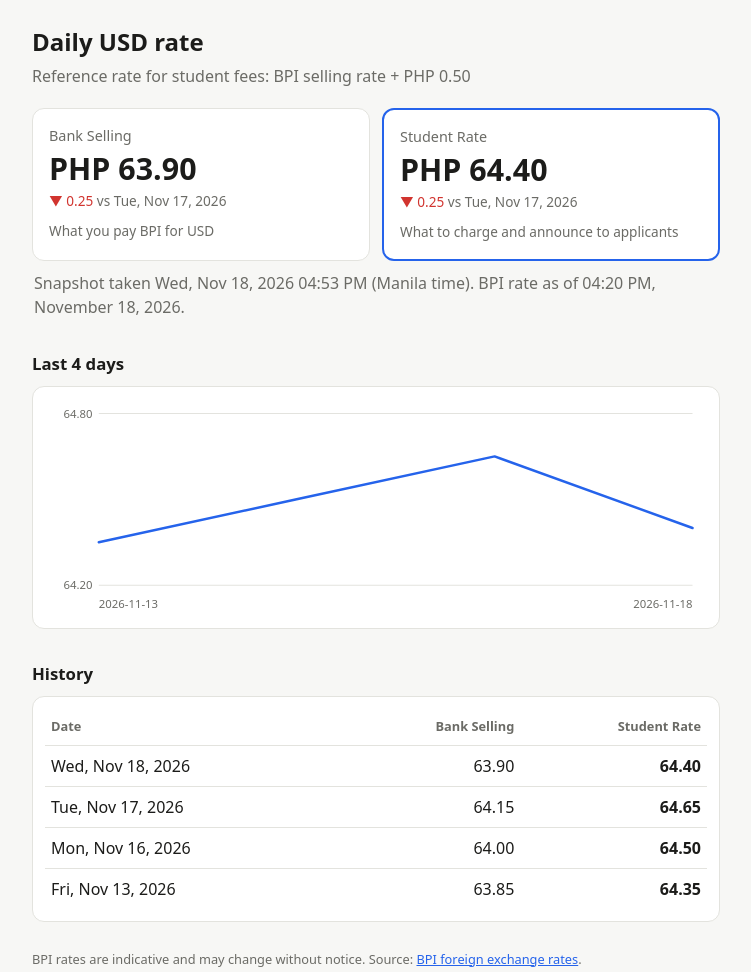
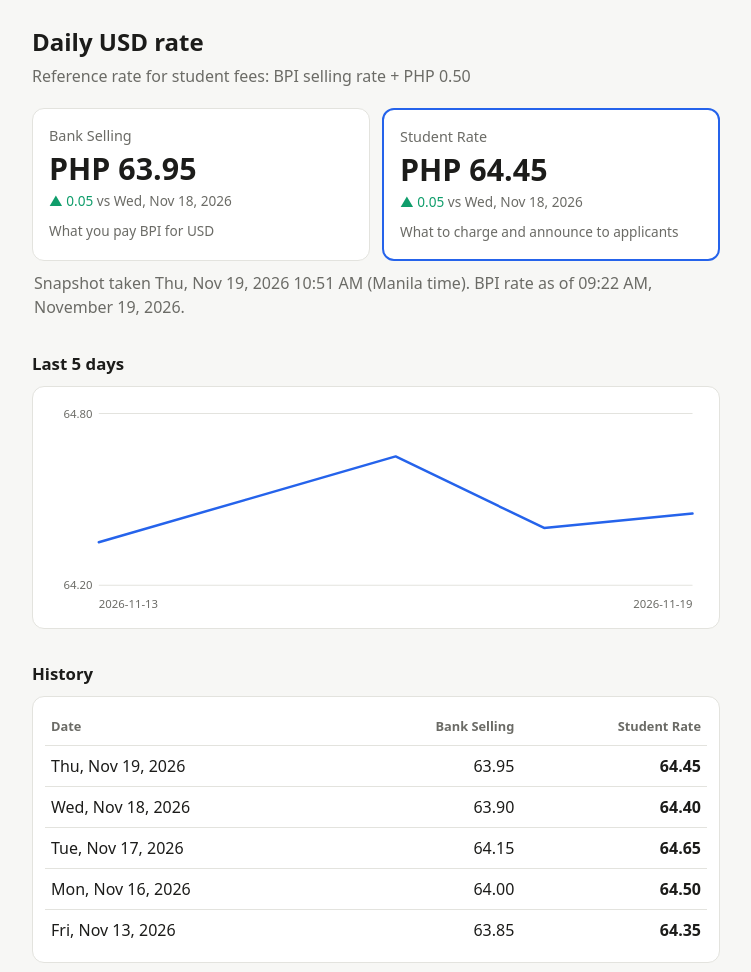
Before and after one commit to bernsediphi/BPI-Daily-Dollar-Rate, a plain HTML site: page docs/index.html in a window 1280 px wide. Shown: the top 972 px of the page, without its empty margins (264-1015 px from the left). Drawn offline with Linux system fonts and the light colour scheme.

Commit message:
Update BPI USD rate

```diff
--- a/docs/index.html
+++ b/docs/index.html
@@ -50,30 +50,30 @@ a{color:var(--accent)}
   <div class="tiles">
     <div class="tile">
       <div class="label">Bank Selling</div>
-      <div class="value">PHP 63.90</div>
-      <div class="chg"><span class="down">&#9660; 0.25</span> <span class="muted">vs Tue, Nov 17, 2026</span></div>
+      <div class="value">PHP 63.95</div>
+      <div class="chg"><span class="up">&#9650; 0.05</span> <span class="muted">vs Wed, Nov 18, 2026</span></div>
       <div class="hint">What you pay BPI for USD</div>
     </div>
     <div class="tile main">
       <div class="label">Student Rate</div>
-      <div class="value">PHP 64.40</div>
-      <div class="chg"><span class="down">&#9660; 0.25</span> <span class="muted">vs Tue, Nov 17, 2026</span></div>
+      <div class="value">PHP 64.45</div>
+      <div class="chg"><span class="up">&#9650; 0.05</span> <span class="muted">vs Wed, Nov 18, 2026</span></div>
       <div class="hint">What to charge and announce to applicants</div>
     </div>
   </div>
-  <p class="muted" style="margin:10px 2px 0">Snapshot taken Wed, Nov 18, 2026 04:53 PM (Manila time).
-    BPI rate as of 04:20 PM, November 18, 2026.</p>
+  <p class="muted" style="margin:10px 2px 0">Snapshot taken Thu, Nov 19, 2026 10:51 AM (Manila time).
+    BPI rate as of 09:22 AM, November 19, 2026.</p>
 
-  <h2>Last 4 days</h2>
+  <h2>Last 5 days</h2>
   <div class="card"><svg viewBox="0 0 640 210" role="img"
-  aria-label="Line chart of the student rate, last 4 days">
+  aria-label="Line chart of the student rate, last 5 days">
   <line class="grid" x1="52" y1="14.0" x2="626" y2="14.0"/>
   <line class="grid" x1="52" y1="180.0" x2="626" y2="180.0"/>
   <text class="axis" x="46" y="18.0" text-anchor="end">64.80</text>
   <text class="axis" x="46" y="184.0" text-anchor="end">64.20</text>
   <text class="axis" x="52" y="202" text-anchor="start">2026-11-13</text>
-  <text class="axis" x="626" y="202" text-anchor="end">2026-11-18</text>
-  <polyline class="line" points="52.0,138.5 243.3,97.0 434.7,55.5 626.0,124.7"/>
+  <text class="axis" x="626" y="202" text-anchor="end">2026-11-19</text>
+  <polyline class="line" points="52.0,138.5 195.5,97.0 339.0,55.5 482.5,124.7 626.0,110.8"/>
 </svg></div>
 
   <h2>History</h2>
@@ -81,6 +81,7 @@ a{color:var(--accent)}
     <table>
       <thead><tr><th>Date</th><th>Bank Selling</th><th>Student Rate</th></tr></thead>
       <tbody>
+<tr><td>Thu, Nov 19, 2026</td><td>63.95</td><td class="rate">64.45</td></tr>
 <tr><td>Wed, Nov 18, 2026</td><td>63.90</td><td class="rate">64.40</td></tr>
 <tr><td>Tue, Nov 17, 2026</td><td>64.15</td><td class="rate">64.65</td></tr>
 <tr><td>Mon, Nov 16, 2026</td><td>64.00</td><td class="rate">64.50</td></tr>
```
Also changed, not shown: docs/rates.json (+9 -0 lines).
